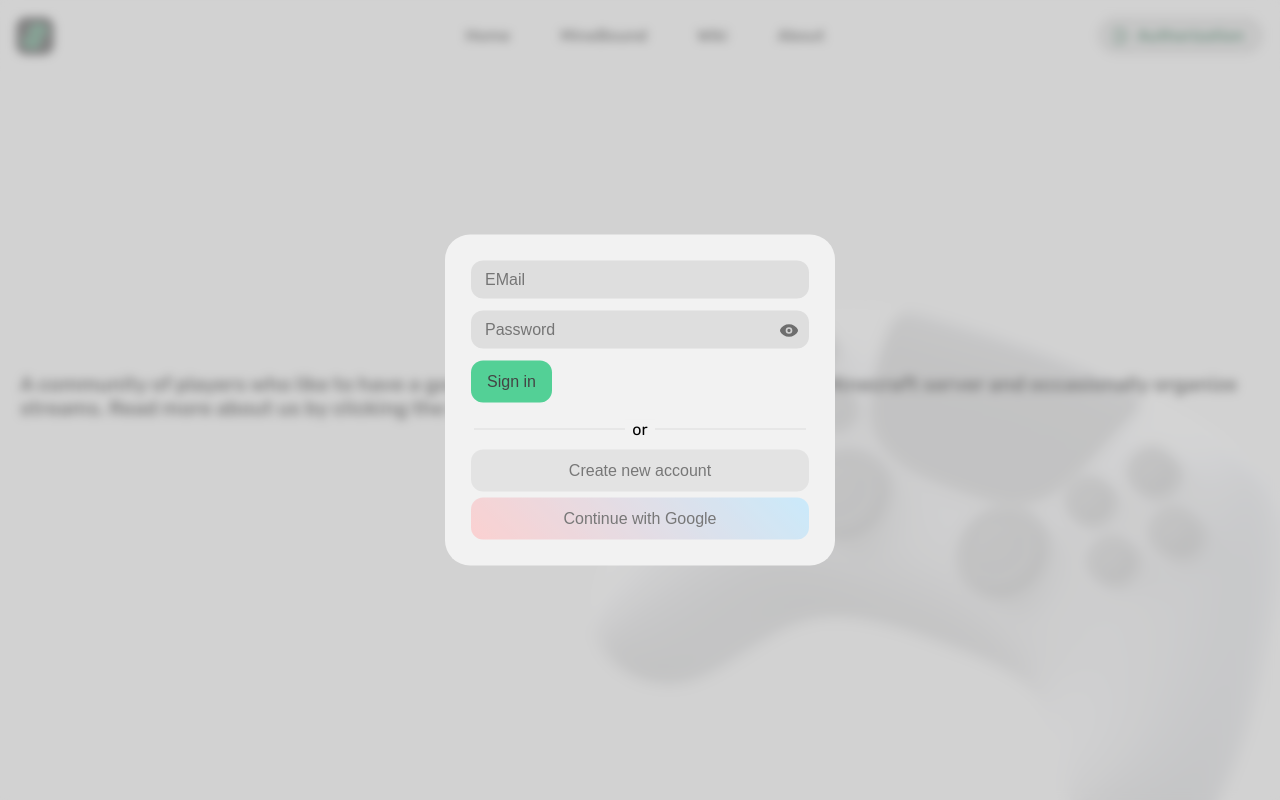
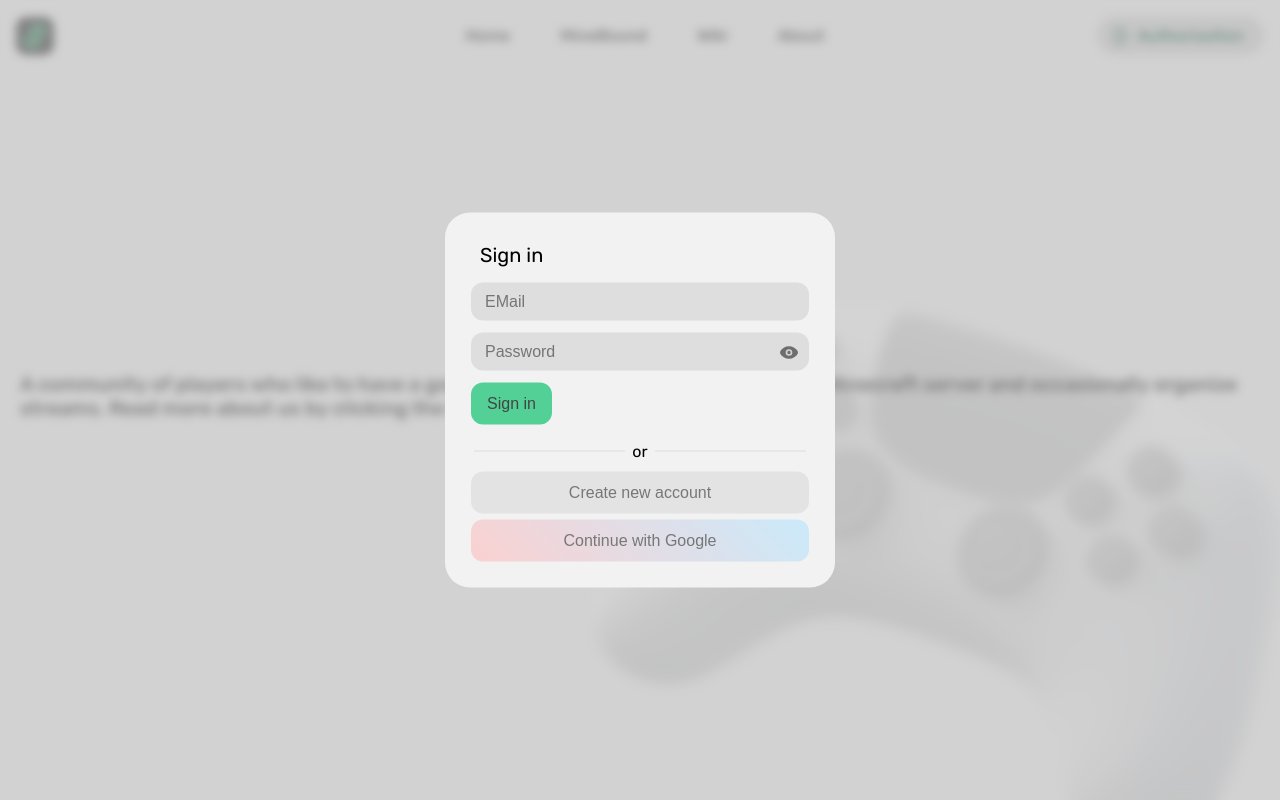
Before and after one commit to LifelessShirt/Virbound, a React (Create React App) app: page / in a window 1280 px wide. Both pictures are taken after a click on the element "Authorization". Built offline with nearby package versions, Linux system fonts and the light colour scheme; no server answers.

Commit message:
Added text for better readability

```diff
--- a/src/Components/LoginForm/LoginForm.tsx
+++ b/src/Components/LoginForm/LoginForm.tsx
@@ -80,6 +80,7 @@ const LoginForm = () => {
     <>
     {responseStatus}
     <form method="post" onSubmit={authSubmit} className={Style.form}>
+      <div className={Style.title}>Sign in</div>
       <input type="text" name='email' value={email} onChange={e => setEmail(e.target.value)} placeholder='EMail' required/>
       <div className={Style.passwordForm}>
       <input type={passwordInput} name='password' value={password} onChange={e => setPassword(e.target.value)} placeholder='Password' required/>
@@ -95,6 +96,7 @@ const LoginForm = () => {
     <>
     {responseStatus}
     <form method="post" onSubmit={regSubmit} className={Style.form}>
+      <div className={Style.title}>Create your new account</div>
       <input type="text" name='email' value={email} onChange={e => setEmail(e.target.value)} placeholder='EMail' required/>
       <div className={Style.passwordForm}>
       <input type={passwordInput} name='password' value={password} onChange={e => setPassword(e.target.value)} placeholder='Password' required/>
```
